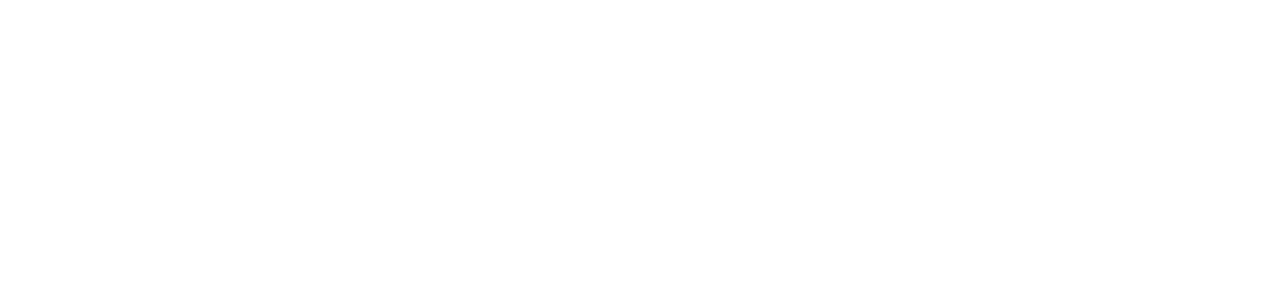
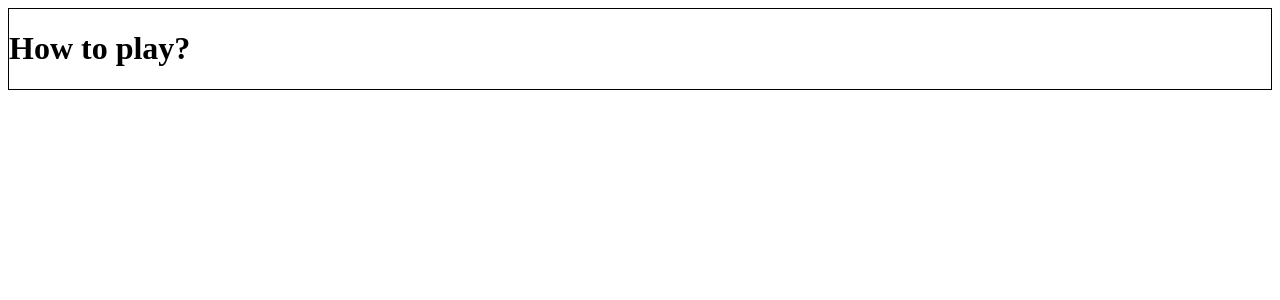
Before and after one commit to NickieUwU/DungeonSlayer, a React (Vite) app in the folder DungeonSlayer/: page /HowToPlay in a window 1280 px wide. Shown: the top 300 px of the page. Built offline with nearby package versions, Linux system fonts and the light colour scheme.

Commit message:
Making how to play

```diff
--- a/DungeonSlayer/src/HowToPlay/HowToPlay.jsx
+++ b/DungeonSlayer/src/HowToPlay/HowToPlay.jsx
@@ -1,6 +1,16 @@
+import styles from "./HowToPlay.module.css";
+
 function HowToPlay()
 {
-
+    return(
+        <>
+            <div className={styles.FullHowToPlay}>
+                <div>
+                    <h1>How to play?</h1>
+                </div>
+            </div>
+        </>
+    );
 }
 
 export default HowToPlay;
--- /dev/null
+++ b/DungeonSlayer/src/HowToPlay/HowToPlay.module.css
@@ -0,0 +1,4 @@
+.FullHowToPlay
+{
+    border: 1px solid black;
+}
```
